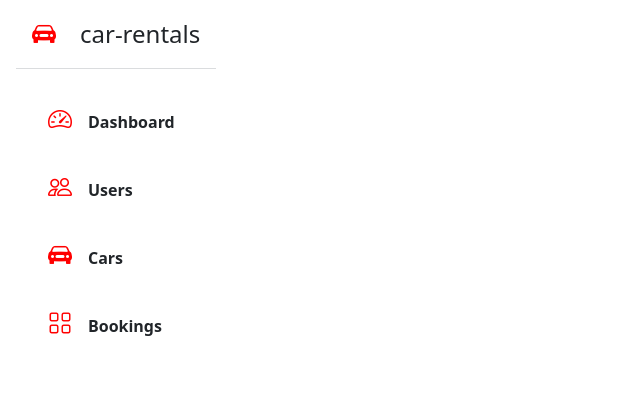
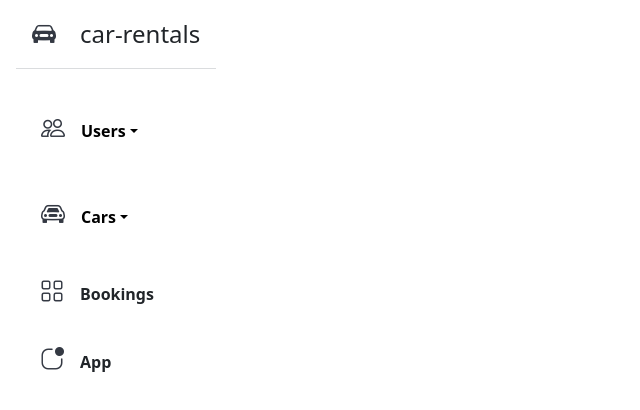
Before and after one commit to Peris-rana/rentwheels, a React (Vite) app in the folder admin/: page / in a window 1280 px wide. Shown: the top 410 px of the page, without its empty margins (0-640 px from the left). Built offline with nearby package versions, Linux system fonts and the light colour scheme.

Commit message:
admin: add sidebar with dropdown

```diff
--- a/admin/package.json
+++ b/admin/package.json
@@ -13,6 +13,7 @@
     "bootstrap": "^5.3.2",
     "bootstrap-icons": "^1.11.2",
     "react": "^18.2.0",
+    "react-bootstrap": "^2.9.2",
     "react-dom": "^18.2.0",
     "react-router-dom": "^6.21.1"
   },
--- a/admin/src/App.css
+++ b/admin/src/App.css
@@ -3,6 +3,7 @@
    padding: 0;
    box-sizing: border-box;
 }
+
 
 a {
    color: inherit !important;
@@ -11,11 +12,11 @@ a {
    border-radius: 10px;
 }
 .sidebar ul li a:hover {
-   background-color: #0d6efd;
+   background-color: #434f5a;
    color: #fff !important;
 }
 i {
-   color: #ff0000;
+   color: #343943;
 }
 .sidebar ul li a:hover i {
    color: #fff !important;
--- a/admin/src/components/Sidebar.jsx
+++ b/admin/src/components/Sidebar.jsx
@@ -1,4 +1,6 @@
 import 'bootstrap-icons/font/bootstrap-icons.css';
+import { Dropdown } from 'react-bootstrap';
+
 const Sidebar = () => {
    return (
       <div className='d-flex justify-content-between flex-column  p-3  vh-100 sidebar'>
@@ -9,32 +11,64 @@ const Sidebar = () => {
             </a>
             <hr className='text-secondary' />
             <ul className='nav nav-pills flex-column mt-2'>
-               <li className='nav-item p-3'>
-                  <a href='' className='p-3'>
-                     <i className='bi bi-speedometer2 me-3 fs-4'></i>
-                     <span className='fs-4'></span>
-                     <strong>Dashboard</strong>
-                  </a>
-               </li>
-               <li className='nav-item p-3'>
-                  <a href='' className='p-3'>
+               {/* <li className='nav-item p-3'>
+                  <a href='' className='p-2'>
                      <i className='bi bi-people me-3 fs-4 '></i>
                      <span className='fs-4'></span>
                      <strong>Users</strong>
                   </a>
+               </li> */}
+               <li className='nav-item p-2'>
+                  <Dropdown>
+                     <Dropdown.Toggle
+                        variant='link'
+                        className='p-3 text-black text-decoration-none'
+                     >
+                        <i className='bi bi-people me-3 fs-4'></i>
+                        <span className='fs-4'></span>
+                        <strong>Users</strong>
+                     </Dropdown.Toggle>
+                     <Dropdown.Menu>
+                        <Dropdown.Item href=''>Add user</Dropdown.Item>
+                        <Dropdown.Item href=''>View user </Dropdown.Item>
+                        <Dropdown.Item href=''>Delete user</Dropdown.Item>
+                     </Dropdown.Menu>
+                  </Dropdown>
+               </li>
+               <li className='nav-item p-2'>
+                  <Dropdown>
+                     <Dropdown.Toggle
+                        variant='link'
+                        className='p-3 text-black text-decoration-none'
+                     >
+                        <i className='bi bi-car-front me-3 fs-4'></i>
+                        <span className='fs-4'></span>
+                        <strong>Cars</strong>
+                     </Dropdown.Toggle>
+                     <Dropdown.Menu>
+                        <Dropdown.Item href=''>Add car</Dropdown.Item>
+                        <Dropdown.Item href=''>Update car </Dropdown.Item>
+                        <Dropdown.Item href=''>Delete car</Dropdown.Item>
+                     </Dropdown.Menu>
+                  </Dropdown>
                </li>
                <li className='nav-item p-3'>
-                  <a href='' className='p-3'>
-                     <i className='bi bi-car-front-fill me-3 fs-4'></i>
+                  <a href='' className='p-2'>
+                     <i className='bi bi-grid me-3 fs-4'></i>
                      <span className='fs-4'></span>
-                     <strong>Cars</strong>
+                     <strong>Bookings</strong>
                   </a>
                </li>
                <li className='nav-item p-3'>
-                  <a href='' className='p-3'>
-                     <i className='bi bi-grid me-3 fs-4'></i>
+                  <a
+                     href='http://localhost:5173'
+                     className='p-2'
+                     target='_blank'
+                     rel='noopener noreferrer'
+                  >
+                     <i className='bi bi-app-indicator me-3 fs-4'></i>
                      <span className='fs-4'></span>
-                     <strong>Bookings</strong>
+                     <strong>App</strong>
                   </a>
                </li>
             </ul>
```
Also changed, not shown: 1 other file (tests, documents, lock files or other folders).
